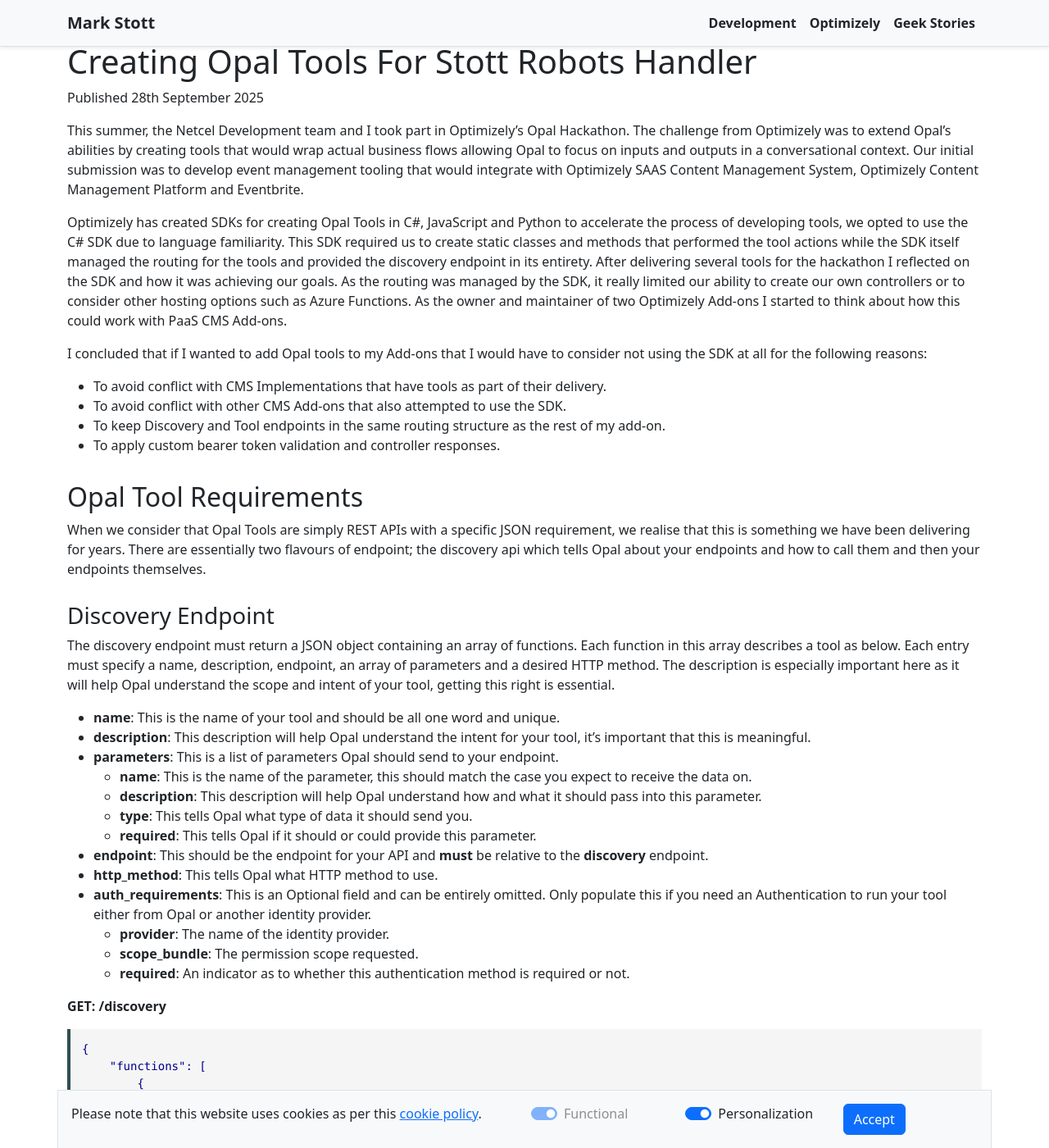
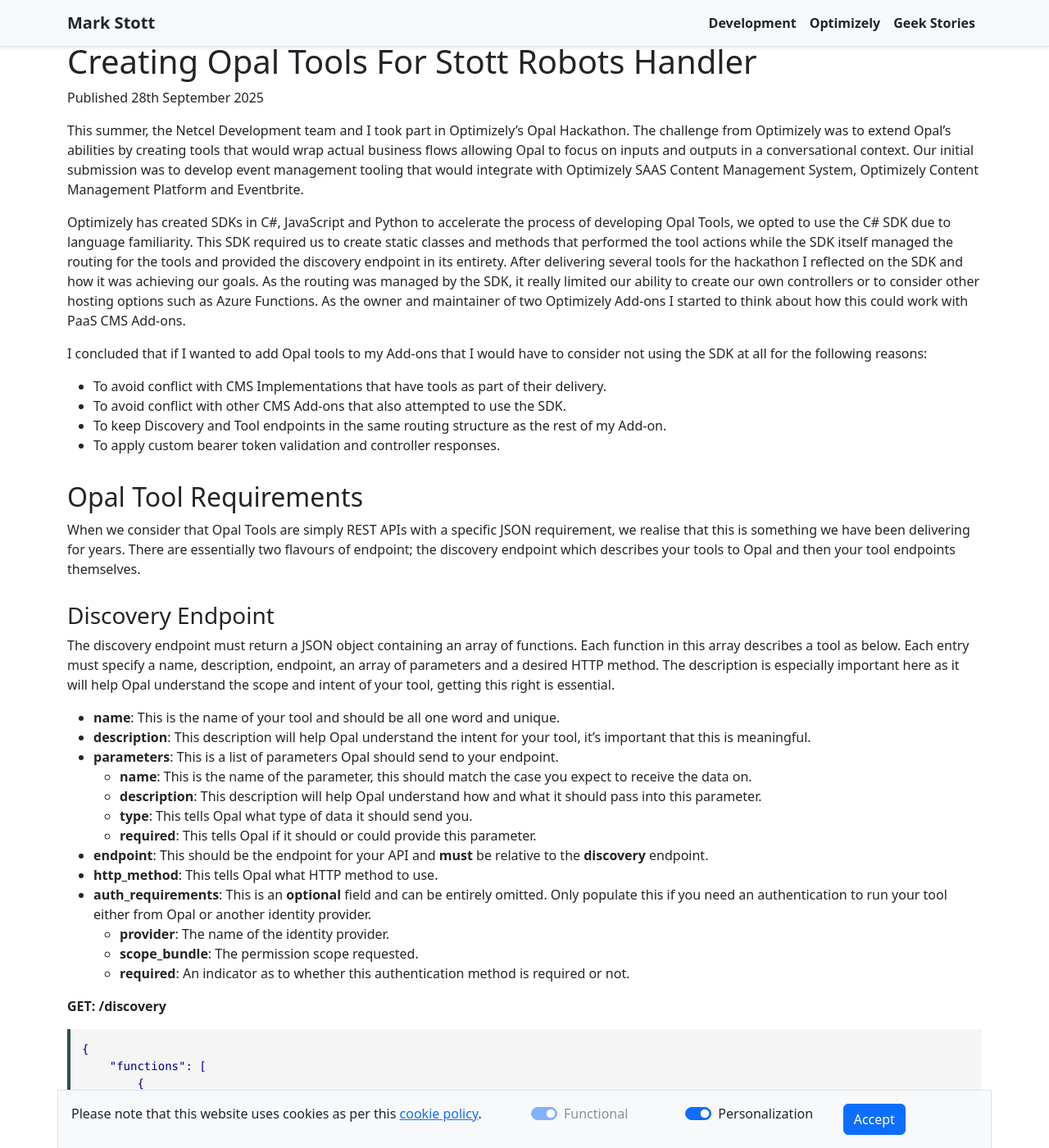
Before and after one commit to GeekInTheNorth/GeekInTheNorth.github.io, a Jekyll site: the page built from _posts/2025-09-28-creating-opal-tools-for-stott-robots-handler.md, in a window 1280 px wide and 1400 px high, scrolled down 397 px. Shown: the whole window at 82% size. Built offline with Jekyll 4.4.1, drawn with Linux system fonts in a browser that asks for light colours; some of the changed text lies outside the part shown.

Commit message:
Tweak language following publishing

````diff
--- a/_posts/2025-09-28-creating-opal-tools-for-stott-robots-handler.md
+++ b/_posts/2025-09-28-creating-opal-tools-for-stott-robots-handler.md
@@ -18,19 +18,18 @@
 
 This summer, the Netcel Development team and I took part in Optimizely's Opal Hackathon.  The challenge from Optimizely was to extend Opal's abilities by creating tools that would wrap actual business flows allowing Opal to focus on inputs and outputs in a conversational context.  Our initial submission was to develop event management tooling that would integrate with Optimizely SAAS Content Management System, Optimizely Content Management Platform and Eventbrite.
 
-Optimizely has created SDKs for creating Opal Tools in C#, JavaScript and Python to accelerate the process of developing tools, we opted to use the C# SDK due to language familiarity. This SDK required us to create static classes and methods that performed the tool actions while the SDK itself managed the routing for the tools and provided the discovery endpoint in its entirety. After delivering several tools for the hackathon I reflected on the SDK and how it was achieving our goals.  As the routing was managed by the SDK, it really limited our ability to create our own controllers or to consider other hosting options such as Azure Functions.  As the owner and maintainer of two Optimizely Add-ons I started to think about how this could work with PaaS CMS Add-ons.
+Optimizely has created SDKs in C#, JavaScript and Python to accelerate the process of developing Opal Tools, we opted to use the C# SDK due to language familiarity. This SDK required us to create static classes and methods that performed the tool actions while the SDK itself managed the routing for the tools and provided the discovery endpoint in its entirety. After delivering several tools for the hackathon I reflected on the SDK and how it was achieving our goals.  As the routing was managed by the SDK, it really limited our ability to create our own controllers or to consider other hosting options such as Azure Functions.  As the owner and maintainer of two Optimizely Add-ons I started to think about how this could work with PaaS CMS Add-ons.
 
 I concluded that if I wanted to add Opal tools to my Add-ons that I would have to consider not using the SDK at all for the following reasons:
 
 - To avoid conflict with CMS Implementations that have tools as part of their delivery.
 - To avoid conflict with other CMS Add-ons that also attempted to use the SDK.
-- To keep Discovery and Tool endpoints in the same routing structure as the rest of my add-on.
+- To keep Discovery and Tool endpoints in the same routing structure as the rest of my Add-on.
 - To apply custom bearer token validation and controller responses.
 
 ## Opal Tool Requirements
 
-When we consider that Opal Tools are simply REST APIs with a specific JSON requirement, we realise that this is something we have been delivering for years.
-There are essentially two flavours of endpoint; the discovery api which tells Opal about your endpoints and how to call them and then your endpoints themselves.
+When we consider that Opal Tools are simply REST APIs with a specific JSON requirement, we realise that this is something we have been delivering for years. There are essentially two flavours of endpoint; the discovery endpoint which describes your tools to Opal and then your tool endpoints themselves.
 
 ### Discovery Endpoint
 
@@ -45,7 +44,7 @@
   - **required**: This tells Opal if it should or could provide this parameter.
 - **endpoint**: This should be the endpoint for your API and **must** be relative to the **discovery** endpoint.
 - **http_method**: This tells Opal what HTTP method to use.
-- **auth_requirements**: This is an Optional field and can be entirely omitted.  Only populate this if you need an Authentication to run your tool either from Opal or another identity provider.
+- **auth_requirements**: This is an **optional** field and can be entirely omitted.  Only populate this if you need an authentication to run your tool either from Opal or another identity provider.
   - **provider**: The name of the identity provider.
   - **scope_bundle**: The permission scope requested.
   - **required**: An indicator as to whether this authentication method is required or not.
@@ -83,7 +82,7 @@
 
 ### Tool Endpoint
 
-The API endpoint for a tool must be relative to the discovery endpoint, i.e. it must exist beneath the discovery endpoint.  If we assume that the discovery endpoint responds on `https://www.example.com/path-one/discovery`, and a tool has an endpoint of `/tools/tool-one` then Opal will send the request to `https://www.example.com/path-one/tools/tool-one`.  It should be noted that if you register the  with a trailing slash like `https://www.example.com/path-one/discovery/`, then Opal will send the request to `https://www.example.com/path-one/discovery/tools/tool-one` instead.  Because of this, you may want to check on any redirect rules within your solution that force trailing slashes etc.
+The endpoint for a tool must be relative to the discovery endpoint, i.e. it must exist beneath the discovery endpoint.  If we assume that the discovery endpoint responds on `https://www.example.com/path-one/discovery`, and a tool has an endpoint of `/tools/tool-one` then Opal will send the request to `https://www.example.com/path-one/tools/tool-one`.  It should be noted that if you register the  with a trailing slash like `https://www.example.com/path-one/discovery/`, then Opal will send the request to `https://www.example.com/path-one/discovery/tools/tool-one` instead.  Because of this, you may want to check on any redirect rules within your solution that force trailing slashes etc.
 
 - **parameters**: This will be a JSON object that has properties matching the defined tool parameters.
   - **parameterOne**: This is just an example parameter; your own parameters defined in the discovery endpoint will appear here.
@@ -156,7 +155,7 @@
 }
 ```
 
-As I was aiming to support multiple endpoints with the same model structure, I used generics to create a wrapping object using the specific content model required by my API.  This would then be added as a parameter for my endpoint methods with the `FromBody` attribute to ensure the model was pulled from the request body.  Note that it is worth specifying the `JsonPropertyName` attributes as you cannot guarantee the serialization options of the hosting solution.
+As I was aiming to support multiple endpoints with the same model structure, I used generics to create a wrapping object using the specific content model required by my endpoint.  This is then added as a parameter to my controller actions with the `FromBody` attribute to ensure the model was pulled from the request body.  Note that it is worth specifying the `JsonPropertyName` attributes as you cannot guarantee the serialization options of the hosting solution.
 
 ```csharp
 public class ToolRequest<TModel> where TModel : class
````
Also changed, not shown: other parts of _posts/2025-09-28-creating-opal-tools-for-stott-robots-handler.md (+2 -2 lines).
